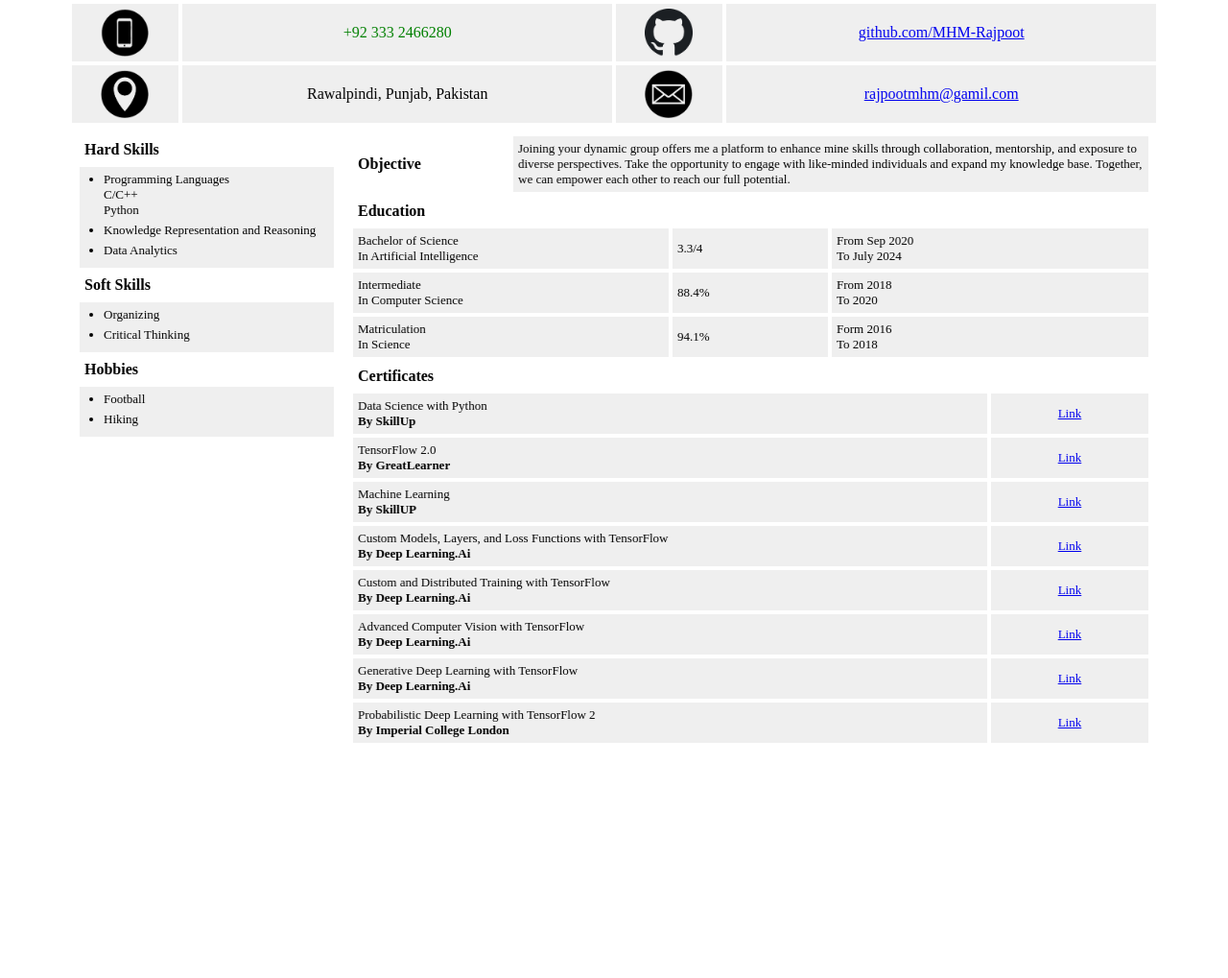
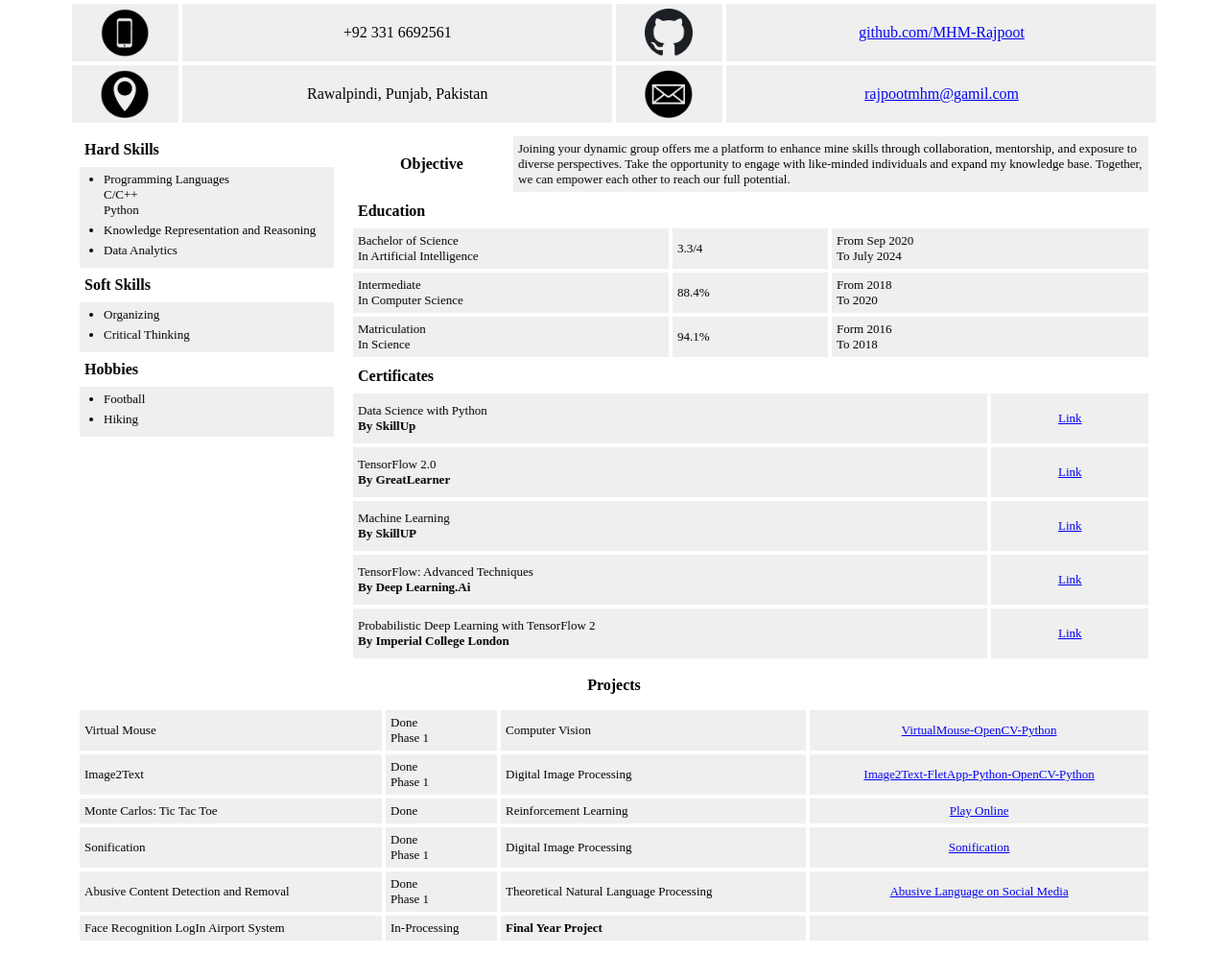
Before and after one commit to MHM-Rajpoot/breathing-resume, a plain HTML site: page index.html in a window 1280 px wide. Shown: the part 281-1300 px from the top of the page at 96% size. Before the commit the page ends 1138 px from the top, so only its background shows below. Drawn offline with Linux system fonts and the light colour scheme; a web font is replaced by a local one.

Commit message:
Add files via upload

```diff
--- a/index.html
+++ b/index.html
@@ -19,16 +19,16 @@
                 <td class="Dp"><img class="Dp" src="./images/1.png" alt="Image"></td>
             </tr>
         </table>
-        <table >
+        <table>
             <tr class="Contacts tableb">
                 <td class="Logo"><img class="Logo" src="./images/2.png" alt="Image"></td>
                 <td class="Link">
-                    <p style="color: green;" class="pmed">+92 333 2466280</p>
+                    <p style="color: black;" class="pmed">+92 331 6692561</p>
                 </td>
                 <td class="Logo"><img class="Logo" src="./images/3.png" alt="Image"></td>
                 <td class="Link">
                     <a href="https://github.com/MHM-Rajpoot" class="pmed">
-                        github.com/MHM-Rajpoot
+                        <p>github.com/MHM-Rajpoot</p>
                     </a>
                 </td>
             </tr>
@@ -38,11 +38,12 @@
                     <p class="pmed">Rawalpindi, Punjab, Pakistan</p>
                 </td>
                 <td class="Logo"><img class="Logo" src="./images/5.png" alt="Image"></td>
-                <td class="Link"><a href="mailto:rajpootmhm@gamil.com"
-                        class="pmed">rajpootmhm@gamil.com</a></td>
+                <td class="Link"><a href="mailto:rajpootmhm@gamil.com" class="pmed">
+                        <p>rajpootmhm@gamil.com</p>
+                    </a></td>
             </tr>
         </table>
-        <table >
+        <table>
             <tr class="Info">
                 <td class="IData IData2" style="width: 25%;">
                     <table class="psmall">
@@ -54,6 +55,7 @@
                         <tr class="tableb">
                             <td>
                                 <ul>
+                                    <p>
                                         <li>Programming Languages<br>
                                             C/C++<br>
                                             Python</li>
@@ -63,6 +65,7 @@
                                         </li>
                                         <li>Data Analytics
                                         </li>
+                                    </p>
                                 </ul>
                             </td>
                         </tr>
@@ -74,8 +77,10 @@
                         <tr class="tableb">
                             <td>
                                 <ul>
+                                    <p>
                                         <li>Organizing</li>
                                         <li>Critical Thinking</li>
+                                    </p>
                                 </ul>
                             </td>
                         </tr>
@@ -87,8 +92,10 @@
                         <tr class="tableb">
                             <td>
                                 <ul>
+                                    <p>
                                         <li>Football</li>
                                         <li>Hiking</li>
+                                    </p>
                                 </ul>
                             </td>
                         </tr>
@@ -98,13 +105,16 @@
                     <table>
                         <table class="psmall">
                             <tr>
-                                <td style="width: 20%;">
+                                <td style="width: 20%; text-align: center;">
                                     <p class="pmed"><b>Objective</b></p>
                                 </td>
                                 <td class="tableb" style="width: 80%;">
-                                    <p>Joining your dynamic group offers me a platform to enhance mine skills through collaboration, mentorship,
-                                        and exposure to diverse perspectives. Take the opportunity to engage with like-minded individuals and
-                                        expand my knowledge base. Together, we can empower each other to reach our full potential.
+                                    <p>Joining your dynamic group offers me a platform to enhance mine skills through
+                                        collaboration, mentorship,
+                                        and exposure to diverse perspectives. Take the opportunity to engage with
+                                        like-minded individuals and
+                                        expand my knowledge base. Together, we can empower each other to reach our full
+                                        potential.
                                     </p>
                                 </td>
                             </tr>
@@ -133,7 +143,9 @@
                                     <p>Intermediate<br>
                                         In Computer Science</p>
                                 </td>
-                                <td><p>88.4%</p></td>
+                                <td>
+                                    <p>88.4%</p>
+                                </td>
                                 <td>
                                     <p>From 2018<br>
                                         To 2020</p>
@@ -144,7 +156,9 @@
                                     <p>Matriculation<br>
                                         In Science</p>
                                 </td>
-                                <td><p>94.1%</p></td>
+                                <td>
+                                    <p>94.1%</p>
+                                </td>
                                 <td>
                                     <p>Form 2016<br>
                                         To 2018</p>
@@ -164,7 +178,7 @@
                                     </p>
                                 </td>
                                 <td><a
-                                        href="https://drive.google.com/file/d/1Uvhqhv_wKDUgLmUxSJYiHaN9wSGKXFGq/view?usp=sharing">Link</a>
+                                        href="https://drive.google.com/file/d/1Uvhqhv_wKDUgLmUxSJYiHaN9wSGKXFGq/view?usp=sharing"><p>Link</p></a>
                                 </td>
                             </tr>
                             <tr class="tableb">
@@ -174,7 +188,7 @@
                                     </p>
                                 </td>
                                 <td><a
-                                        href="https://drive.google.com/file/d/1HX_yC8lScFp7jqP4yyLH52SGMwavtToy/view?usp=sharing">Link</a>
+                                        href="https://drive.google.com/file/d/1HX_yC8lScFp7jqP4yyLH52SGMwavtToy/view?usp=sharing"><p>Link</p></a>
                                 </td>
                             </tr>
                             <tr class="tableb">
@@ -184,40 +198,16 @@
                                     </p>
                                 </td>
                                 <td><a
-                                        href="https://drive.google.com/file/d/1lxFGr0Z9Q8IW7E_LOtvGvOr1w2n1JSsM/view?usp=sharing">Link</a>
+                                        href="https://drive.google.com/file/d/1lxFGr0Z9Q8IW7E_LOtvGvOr1w2n1JSsM/view?usp=sharing"><p>Link</p></a>
                                 </td>
                             </tr>
                             <tr class="tableb">
                                 <td>
-                                    <p>Custom Models, Layers, and Loss Functions with TensorFlow<br>
-                                        <b>By Deep Learning.Ai<b></p>
-                                    </p>
-                                </td>
-                                <td><a href="https://coursera.org/verify/PRWR83R3RGN5">Link</a></td>
-                            </tr>
-                            <tr class="tableb">
-                                <td>
-                                    <p>Custom and Distributed Training with TensorFlow<br>
+                                    <p>TensorFlow: Advanced Techniques<br>
                                         <b>By Deep Learning.Ai</b>
                                     </p>
                                 </td>
-                                <td><a href="https://coursera.org/verify/D3L3DJCZ7AUS">Link</a></td>
-                            </tr>
-                            <tr class="tableb">
-                                <td>
-                                    <p>Advanced Computer Vision with TensorFlow<br>
-                                        <b>By Deep Learning.Ai</b>
-                                    </p>
-                                </td>
-                                <td><a href="https://coursera.org/verify/DD9YKQ9XN459">Link</a></td>
-                            </tr>
-                            <tr class="tableb">
-                                <td>
-                                    <p>Generative Deep Learning with TensorFlow<br>
-                                        <b>By Deep Learning.Ai</b>
-                                    </p>
-                                </td>
-                                <td><a href="https://coursera.org/verify/R3D6VMC4CPVR">Link</a></td>
+                                <td><a href="https://coursera.org/verify/specialization/UW4L2K7RQ8TH"><p>Link</p></a></td>
                             </tr>
                             <tr class="tableb">
                                 <td>
@@ -225,9 +215,116 @@
                                         <b>By Imperial College London</b>
                                     </p>
                                 </td>
-                                <td><a href="https://coursera.org/verify/HCEL8XVGJWZC">Link</a></td>
+                                <td><a href="https://coursera.org/verify/HCEL8XVGJWZC"><p>Link</p></a></td>
                             </tr>
                         </table>
+                    </table>
+                </td>
+                <td class="IData IData2" style="width: 100%;">
+                    <table>
+                        <tr>
+                            <td style="width: 50%; text-align: center;">
+                                <p class="pmed"><b>Projects</b></p>
+                            </td>
+                        </tr>
+                        <tr>
+                            <td>
+                                <table class="psmall">
+                                    <tr class="tableb">
+                                        <td>
+                                            <p>Virtual Mouse</p>
+                                        </td>
+                                        <td>
+                                            <p>Done <br> Phase 1</p>
+                                        </td>
+                                        <td>
+                                            <p>Computer Vision</p>
+                                        </td>
+                                        <td>
+                                            <p><a
+                                                    href="https://github.com/MHM-Rajpoot/VirtualMouse-OpenCV-Python">VirtualMouse-OpenCV-Python</a>
+                                            </p>
+                                        </td>
+                                    </tr>
+                                    <tr class="tableb">
+                                        <td>
+                                            <p>Image2Text</p>
+                                        </td>
+                                        <td>
+                                            <p>Done <br> Phase 1</p>
+                                        </td>
+                                        <td>
+                                            <p>Digital Image Processing</p>
+                                        </td>
+                                        <td>
+                                            <p><a
+                                                    href="https://github.com/MHM-Rajpoot/Image2Text-FletApp-Python/tree/main">Image2Text-FletApp-Python-OpenCV-Python</a>
+                                            </p>
+                                        </td>
+                                    </tr>
+                                    <tr class="tableb">
+                                        <td>
+                                            <p>Monte Carlos: Tic Tac Toe</p>
+                                        </td>
+                                        <td>
+                                            <p>Done</p>
+                                        </td>
+                                        <td>
+                                            <p>Reinforcement Learning</p>
+                                        </td>
+                                        <td>
+                                            <p><a href="https://mhm-rajpoot.github.io/monte-carlos-tic-tac-toe/">Play
+                                                    Online</a></p>
+                                        </td>
+                                    </tr>
+                                    <tr class="tableb">
+                                        <td>
+                                            <p>Sonification</p>
+                                        </td>
+                                        <td>
+                                            <p>Done <br> Phase 1</p>
+                                        </td>
+                                        <td>
+                                            <p>Digital Image Processing</p>
+                                        </td>
+                                        <td>
+                                            <p><a href="https://github.com/MHM-Rajpoot/Sonification">Sonification</a>
+                                            </p>
+                                        </td>
+                                    </tr>
+                                    <tr class="tableb">
+                                        <td>
+                                            <p>Abusive Content Detection and Removal</p>
+                                        </td>
+                                        <td>
+                                            <p>Done <br> Phase 1</p>
+                                        </td>
+                                        <td>
+                                            <p>Theoretical Natural Language Processing</p>
+                                        </td>
+                                        <td>
+                                            <p><a
+                                                    href="https://github.com/MHM-Rajpoot/Abusive-Language-on-Social-Media">Abusive
+                                                    Language on Social Media</a></p>
+                                        </td>
+                                    </tr>
+                                    <tr class="tableb">
+                                        <td>
+                                            <p>Face Recognition LogIn Airport System</p>
+                                        </td>
+                                        <td>
+                                            <p>In-Processing</p>
+                                        </td>
+                                        <td>
+                                            <p><b>Final Year Project</b></p>
+                                        </td>
+                                        <td>
+                                            <p></p>
+                                        </td>
+                                    </tr>
+                                </table>
+                            </td>
+                        </tr>
                     </table>
                 </td>
             </tr>
```
Lines whose indentation alone changed are shown as unchanged.
